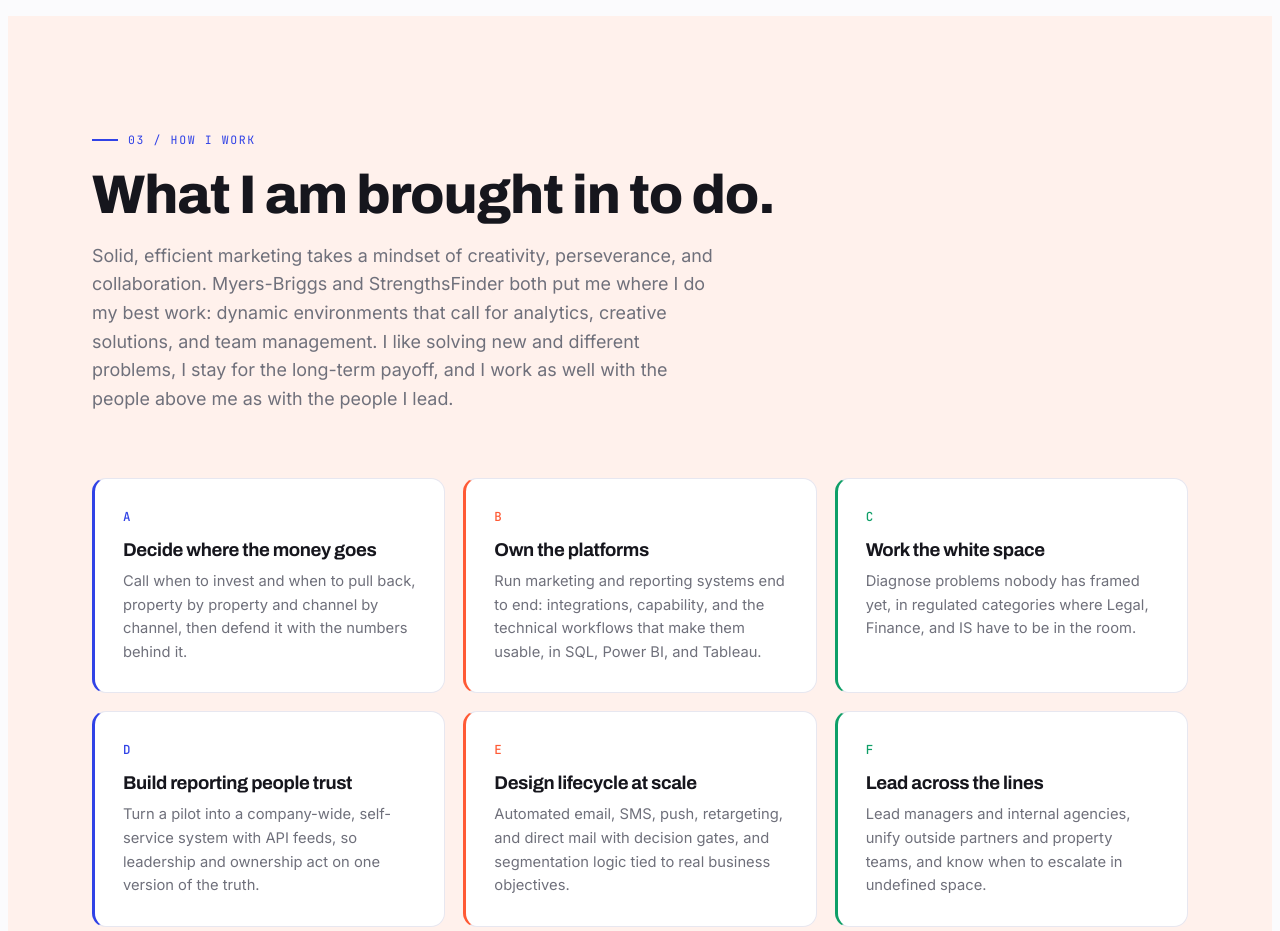
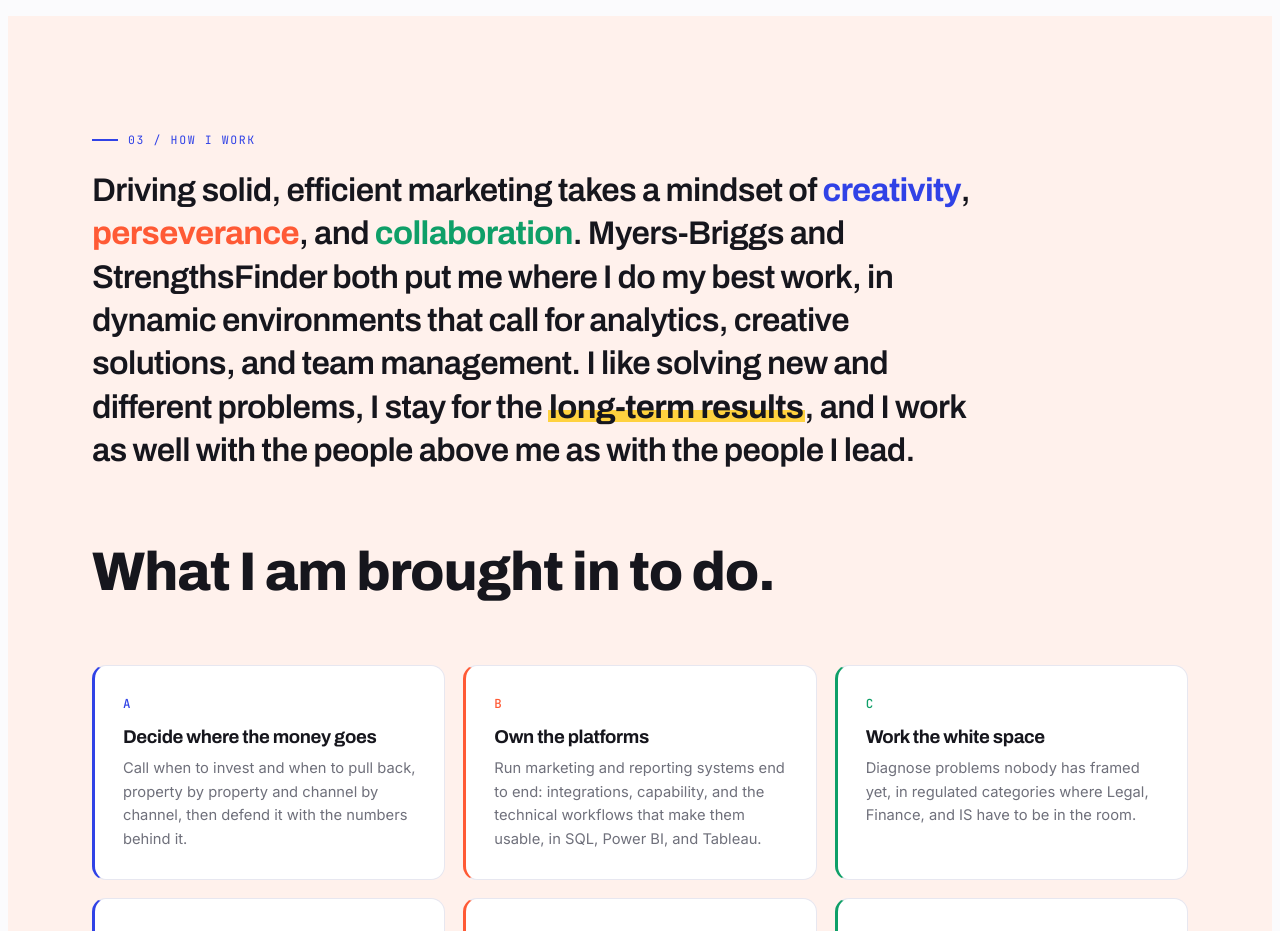
Before and after one commit to FairBallReviews/portfolio, a plain HTML site: page index.html in a window 1280 px wide. Shown: the part 4980-5911 px from the top of the page. Drawn offline with Linux system fonts and the light colour scheme.

Commit message:
Promote mindset statement to prominent display block
Co-Authored-By: Claude Opus 4.8 <noreply@anthropic.com>

```diff
--- a/index.html
+++ b/index.html
@@ -251,6 +251,13 @@
   .ac h3 { font-size: 1.16rem; font-weight: 700; margin-top: 14px; }
   .ac p { margin-top: 10px; color: var(--muted); font-size: 0.92rem; }
   .lead-para { max-width: 62ch; font-size: clamp(1.02rem, 1.6vw, 1.18rem); line-height: 1.62; color: var(--ink); }
+  .appr-intro { margin-bottom: clamp(44px, 6vw, 72px); }
+  .manifesto { margin-top: 20px; max-width: 900px; font-family: var(--f-disp); font-weight: 600; font-size: clamp(1.35rem, 2.9vw, 2.05rem); line-height: 1.32; letter-spacing: -0.02em; color: var(--ink); }
+  .manifesto em { font-style: normal; font-weight: 700; }
+  .manifesto .c1 { color: var(--accent); }
+  .manifesto .c2 { color: var(--warm); }
+  .manifesto .c3 { color: var(--mint); }
+  .manifesto .mk { background: linear-gradient(transparent 58%, var(--hl) 58%, var(--hl) 92%, transparent 92%); font-weight: 700; padding: 0 0.04em; }
 
   /* ---------- Path (timeline) ---------- */
   #path { background: var(--surface-2); }
@@ -483,10 +490,12 @@
   <!-- APPROACH -->
   <section id="approach">
     <div class="wrap">
+      <div class="appr-intro">
+        <span class="chap">03 / How I work</span>
+        <p class="manifesto">Driving solid, efficient marketing takes a mindset of <em class="c1">creativity</em>, <em class="c2">perseverance</em>, and <em class="c3">collaboration</em>. Myers-Briggs and StrengthsFinder both put me where I do my best work, in dynamic environments that call for analytics, creative solutions, and team management. I like solving new and different problems, I stay for the <span class="mk">long-term results</span>, and I work as well with the people above me as with the people I lead.</p>
+      </div>
       <div class="sec-head">
-        <span class="chap">03 / How I work</span>
         <h2>What I am brought in to do.</h2>
-        <p class="dek">Solid, efficient marketing takes a mindset of creativity, perseverance, and collaboration. Myers-Briggs and StrengthsFinder both put me where I do my best work: dynamic environments that call for analytics, creative solutions, and team management. I like solving new and different problems, I stay for the long-term payoff, and I work as well with the people above me as with the people I lead.</p>
       </div>
       <div class="appr">
         <div class="ac"><div class="no">A</div><h3>Decide where the money goes</h3><p>Call when to invest and when to pull back, property by property and channel by channel, then defend it with the numbers behind it.</p></div>
```
